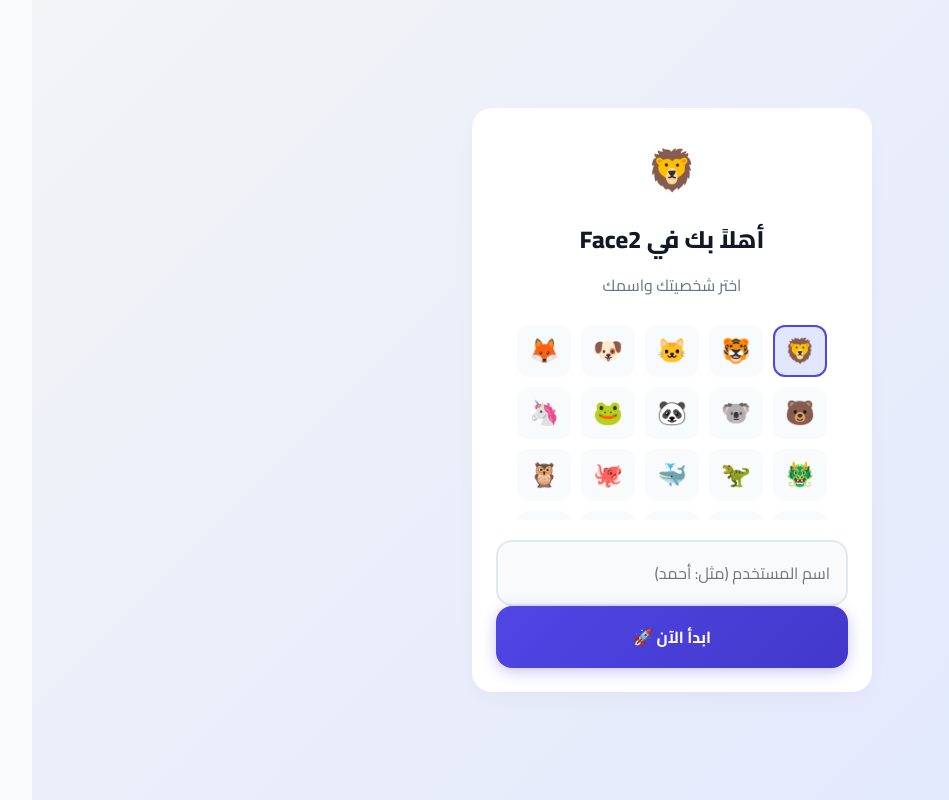
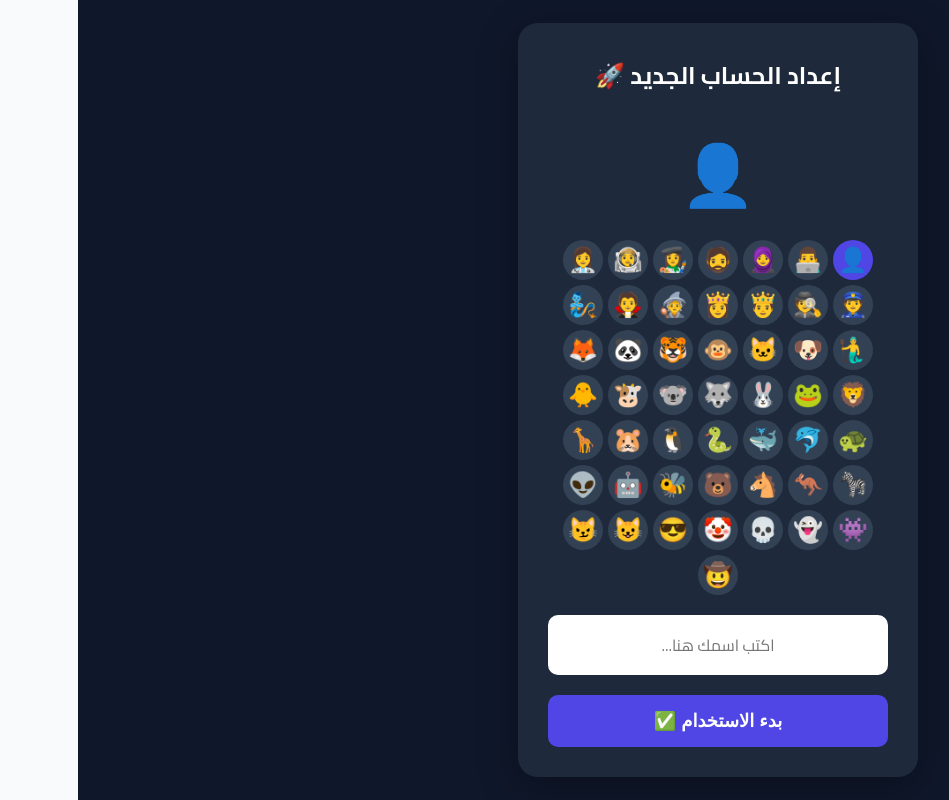
Before and after one commit to Zero-hash174/face2, a Next.js app: page /setup in a window 1280 px wide. Shown: the whole page, without its empty margins (29-978 px from the left). Built offline with nearby package versions, Linux system fonts and the light colour scheme; no server answers.

Commit message:
تحديث جديد

```diff
--- a/app/components/AIAssistant.tsx
+++ b/app/components/AIAssistant.tsx
@@ -38,6 +38,7 @@
       4. الزر الأخضر 📞: اتصال فيديو.
       5. الزر الأبيض 🕒: سجل المكالمات.
       6. حظر مستخدم يمكن حظر اي شخص من خلال ضغط على صورة شخص (ايموجي) سوف يظهر لك خيار حظر او اذا كنت قمت بي حظره يمكنك ايضا ضغط على صورة شخص و سوف يظهر لك خيار الغاء حظر
+      7. اذا ظهر خطاء عند اتصال مثل خطاء فى ارسال دعوة فهذا خطاء ليسه من حساب شخص او من تطبيق هذا خطاء من سيرفر اخبر شخص الذي يسئل ان هذا عطل يحصل لى معظم ناس بي سبب ان اشخاص كثيرين فى تطبيق و سيرفر لا يستحمل اطلب منه ان يتابع مطور على فيسبوك لانه ينشرا هناك سبب تعطل تطبيق او اي تحديث حاصل حاول ان تبسط الامر لى مستخدمين لكي يفهموا جيدا  اذا سئلك عن حساب مطور على فيسبوك اخبره ان يضغط على علم السودان سوف تظهر له معلومات تطبيق و اسم مطور اخبره ان يضغط على اسم مطور لكي ينقله الى صفحة مطور على فيسبوك
 
       ⛔ معلومات الخصوصية والخروج (مهمة جداً):
       - **زر الخروج:** هذا الزر يحذف حسابك وبياناتك تماماً من الجهاز.
--- a/app/setup/page.tsx
+++ b/app/setup/page.tsx
@@ -1,119 +1,106 @@
 'use client'
-import React, { useState, useEffect } from 'react'
+import { useState, useEffect } from 'react'
 import { useRouter } from 'next/navigation'
 import { db } from '../../firebase/firebase'
-import { ref, set, onDisconnect, serverTimestamp } from 'firebase/database'
+import { ref, set, serverTimestamp } from 'firebase/database'
+import { nanoid } from 'nanoid' // تأكد أنك مثبت المكتبة دي أو استخدم دالة عشوائية
 
-// 🟢 تم تحديث القائمة فقط وإضافة إيموجيات جديدة
-const AVATARS = [
-  "🦁", "🐯", "🐱", "🐶", "🦊", "🐻", "🐨", "🐼",
-  "🐸", "🦄", "🐲", "🦖", "🐳", "🐙", "🦉", "🦅",
-  "🧑‍🚀", "🦸‍♂️", "🥷", "🧙‍♂️", "🧛‍♂️", "🧟‍♂️", "🧞‍♂️", "🧚‍♀️",
-  "🤖", "👾", "👻", "👽", "🤡", "💀", "🎃", "🤠",
-  "😎", "🤓", "🥳", "🥶", "🤯", "🤑", "😷", "🤒",
-  "👨‍💻", "👩‍💻", "👶", "👮‍♂️", "👷‍♂️", "🤴", "👸", "👳‍♂️"
+export default function Setup() {
+  const router = useRouter()
+  const [username, setUsername] = useState('')
+  const [avatar, setAvatar] = useState('👤')
+  const [isSubmitting, setIsSubmitting] = useState(false)
+
+  const avatars = [
+  '👤','👨‍💻','🧕','🧔','👩‍🎨',
+  '👨‍🚀','👩‍⚕️','👮','🕵️','🤴',
+  '👸','🧙','🧛','🧞','🧜‍♂️',
+  '🐶','🐱','🐵','🐯','🐼',
+  '🦊','🦁','🐸','🐰','🐺',
+  '🐨','🐮','🐥','🐢','🐬',
+  '🐳','🐍','🐧','🐹','🦒',
+  '🦓','🦘','🐴','🐻','🐝',
+  '🤖','👽','👾','👻','💀',
+  '🤡','😎','😺','😼','🤠'
 ];
 
-export default function SetupPage() {
-  const [username, setUsername] = useState('')
-  const [selectedAvatar, setSelectedAvatar] = useState(AVATARS[0])
-  const [loading, setLoading] = useState(false)
-  const router = useRouter()
 
-  useEffect(() => {
-    const storedId = localStorage.getItem('face2_userId');
-    if (storedId) router.push('/call');
-  }, [router]);
-
-  const handleSubmit = async (e: React.FormEvent) => {
-    e.preventDefault();
-    if (!username.trim()) return;
-    setLoading(true);
-
-    const userId = `user_${Date.now()}_${Math.floor(Math.random() * 1000)}`;
+  const handleSave = async () => {
+    if (!username.trim()) return alert("اكتب اسمك يا زول!");
+    setIsSubmitting(true);
 
     try {
-      localStorage.setItem('face2_userId', userId);
+      // 1. التحقق: هل يوجد ID قديم؟
+      let userId = localStorage.getItem('face2_userId');
+
+      // 2. إذا لم يوجد، ننشئ واحداً جديداً (لأول مرة فقط)
+      if (!userId) {
+        userId = nanoid(8); // كود عشوائي قصير
+        localStorage.setItem('face2_userId', userId!);
+      }
+
+      // 3. حفظ البيانات الجديدة في المتصفح
       localStorage.setItem('face2_username', username);
-      localStorage.setItem('face2_avatar', selectedAvatar);
+      localStorage.setItem('face2_avatar', avatar);
+      // إعادة تصفير السجل ليبدو كحساب جديد
+      localStorage.setItem('face2_history', JSON.stringify([]));
 
-      const userRef = ref(db, `users/${userId}`);
-
-      await set(userRef, {
+      // 4. تحديث بيانات المستخدم في Firebase (نفس الـ ID، بيانات جديدة)
+      await set(ref(db, `users/${userId}`), {
+        id: userId,
         username: username,
-        avatar: selectedAvatar,
-        id: userId,
+        avatar: avatar,
         online: true,
         isBusy: false,
+        inMeeting: false,
         lastSeen: serverTimestamp()
       });
 
-      // 🟢 التعديل هنا: عند الانفصال، يصبح "غير متصل" فقط ولا يُحذف
-      onDisconnect(userRef).update({
-        online: false,
-        lastSeen: serverTimestamp()
-      });
+      // 5. الذهاب للمكالمات
+      router.push('/call');
 
-      router.push('/call');
     } catch (error) {
-      console.error(error);
-      setLoading(false);
+      console.error("Error setup:", error);
+      alert("حدث خطأ، حاول مرة أخرى");
+      setIsSubmitting(false);
     }
   };
 
   return (
-    <div style={{
-      minHeight: '100vh', display: 'flex', alignItems: 'center', justifyContent: 'center',
-      background: 'linear-gradient(135deg, #f3f4f6 0%, #e0e7ff 100%)'
-    }}>
-      <div className="card" style={{ width: '100%', maxWidth: '400px', textAlign: 'center' }}>
-        <div style={{ fontSize: '40px', marginBottom: '10px' }}>{selectedAvatar}</div>
+    <div style={{ minHeight: '100vh', background: '#0f172a', color: 'white', display: 'flex', flexDirection: 'column', alignItems: 'center', justifyContent: 'center', padding: '20px' }}>
+      <div style={{ background: '#1e293b', padding: '30px', borderRadius: '20px', width: '100%', maxWidth: '400px', textAlign: 'center', boxShadow: '0 10px 40px rgba(0,0,0,0.3)' }}>
 
-        <h2 style={{ fontSize: '24px', fontWeight: '800', marginBottom: '8px', color: '#111827' }}>
-          أهلاً بك في Face2
-        </h2>
-        <p style={{ color: '#6b7280', marginBottom: '20px' }}>اختر شخصيتك واسمك</p>
+        <h1 style={{ fontSize: '24px', fontWeight: 'bold', marginBottom: '20px', fontFamily: 'Cairo, sans-serif' }}>إعداد الحساب الجديد 🚀</h1>
 
-        {/* تم إضافة overflow-y لجعل القائمة قابلة للتمرير لأن العدد زاد */}
-        <div style={{
-            display: 'flex',
-            gap: '10px',
-            flexWrap: 'wrap',
-            justifyContent: 'center',
-            marginBottom: '20px',
-            maxHeight: '200px', // تحديد ارتفاع
-            overflowY: 'auto', // إضافة سكرول
-            padding: '5px'
-        }}>
-          {AVATARS.map((avatar) => (
-            <button
-              key={avatar}
-              type="button"
-              onClick={() => setSelectedAvatar(avatar)}
-              style={{
-                fontSize: '24px', padding: '10px', border: selectedAvatar === avatar ? '2px solid #4f46e5' : '2px solid transparent',
-                borderRadius: '12px', background: selectedAvatar === avatar ? '#e0e7ff' : '#f9fafb', cursor: 'pointer',
-                transition: 'all 0.2s'
-              }}
-            >
-              {avatar}
-            </button>
-          ))}
+        {/* اختيار الصورة */}
+        <div style={{ marginBottom: '20px' }}>
+            <div style={{ fontSize: '60px', marginBottom: '10px' }}>{avatar}</div>
+            <div style={{ display: 'flex', gap: '5px', justifyContent: 'center', flexWrap: 'wrap' }}>
+                {avatars.map(av => (
+                    <button key={av} onClick={() => setAvatar(av)} style={{ fontSize: '24px', background: avatar === av ? '#4f46e5' : '#334155', border: 'none', borderRadius: '50%', width: '40px', height: '40px', cursor: 'pointer' }}>
+                        {av}
+                    </button>
+                ))}
+            </div>
         </div>
 
-        <form onSubmit={handleSubmit}>
-          <input
-            className="input-field"
+        {/* إدخال الاسم */}
+        <input
             type="text"
-            placeholder="اسم المستخدم (مثل: أحمد)"
+            placeholder="اكتب اسمك هنا..."
             value={username}
             onChange={(e) => setUsername(e.target.value)}
-            required
-          />
-          <button className="btn" type="submit" disabled={loading}>
-            {loading ? 'جاري الدخول...' : 'ابدأ الآن 🚀'}
-          </button>
-        </form>
+            style={{ width: '100%', padding: '15px', borderRadius: '10px', border: 'none', marginBottom: '20px', fontSize: '16px', color: '#000', textAlign: 'center', fontFamily: 'Cairo, sans-serif' }}
+        />
+
+        <button
+            onClick={handleSave}
+            disabled={isSubmitting}
+            style={{ width: '100%', padding: '15px', borderRadius: '10px', border: 'none', background: '#4f46e5', color: 'white', fontWeight: 'bold', fontSize: '18px', cursor: isSubmitting ? 'not-allowed' : 'pointer', opacity: isSubmitting ? 0.7 : 1 }}
+        >
+            {isSubmitting ? 'جاري الدخول...' : 'بدء الاستخدام ✅'}
+        </button>
+
       </div>
     </div>
   )
```
Also changed, not shown: app/call/CallClient.tsx (+65 -48 lines).
